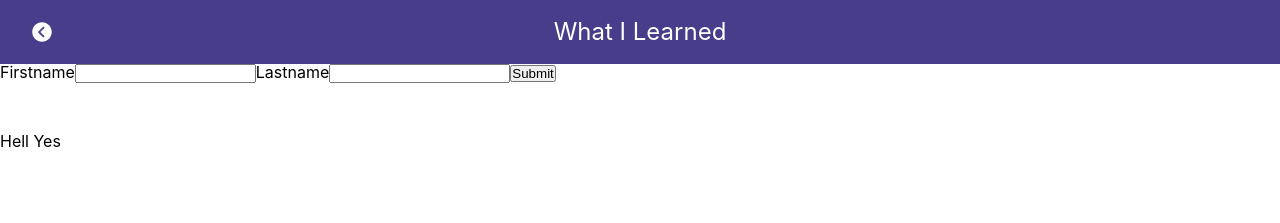
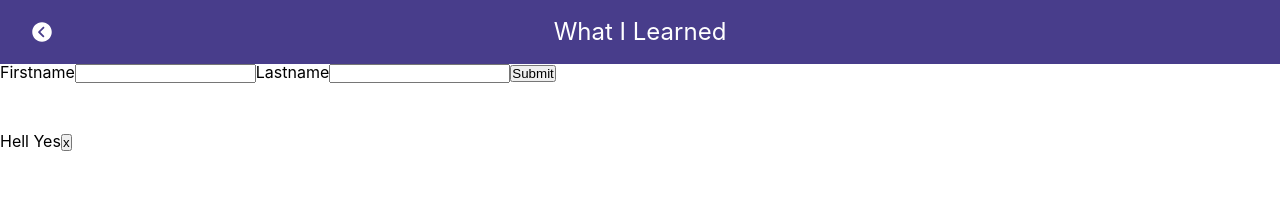
Before and after one commit to saebomp/todayilearned, a React (Create React App) app: page /crudprops2 in a window 1280 px wide. Shown: the top 223 px of the page. Built offline with nearby package versions, Linux system fonts and the light colour scheme.

Commit message:
add handledelete

```diff
--- a/src/components/Crud2/Crudprops2.js
+++ b/src/components/Crud2/Crudprops2.js
@@ -18,14 +18,17 @@ class Crudprops2 extends Component {
     }
     handleInput = (name, value) => {
         this.setState({initial: {...this.state.initial, id:this.state.users.length + 1, [name]: value}})
-        console.log(this.state.initial)
     }
     handleSubmit = (e) => {
-        if(!this.state.initial == ''){
+        if(!this.state.initial.firstname == '' && !this.state.initial.lastname == ''){
         this.setState({
             users : [...this.state.users,this.state.initial],
-            initial:{...this.state.initial, firstname:'', lastname:''}
+            initial:{...this.state.initial, id:'', firstname:'', lastname:''}
         })}
+    }
+    handleDelete = (id) => {
+        const newUser = this.state.users.filter((user) => user.id ==! id)
+        this.setState({users:newUser})
     }
 
     render = () => {
@@ -39,6 +42,7 @@ class Crudprops2 extends Component {
 
                 <Table
                     users={this.state.users}
+                    handleDelete={this.handleDelete}
                 />
             </div>
         )
--- a/src/components/Crud2/Table.js
+++ b/src/components/Crud2/Table.js
@@ -1,13 +1,16 @@
 import React, {Component} from 'react';
 
 
-const Table = ({users}) => {
+const Table = ({users, handleDelete}) => {
 
     return (
         <div style={{marginTop:'50px'}}>
             <ul>
                 {users.map((user) => (
-                    <li>{user.firstname} {user.lastname}</li>
+                    <li>
+                        {user.firstname} {user.lastname}
+                        <button onClick={() => handleDelete(user.id)}>x</button>
+                    </li>
                 ))}
             </ul>
         </div>
```
